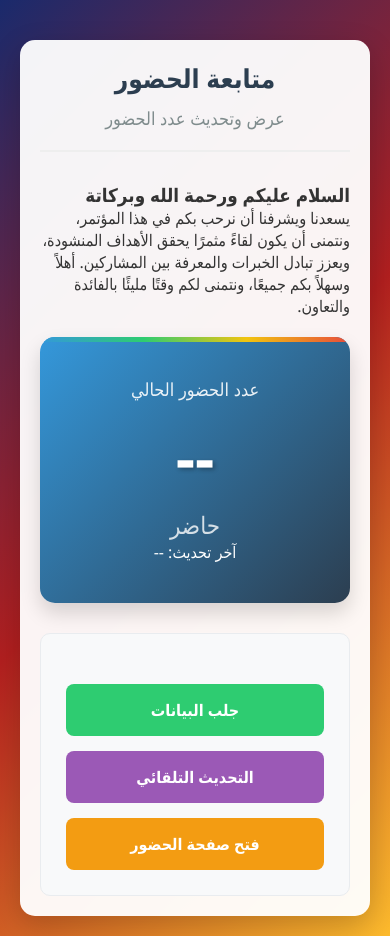
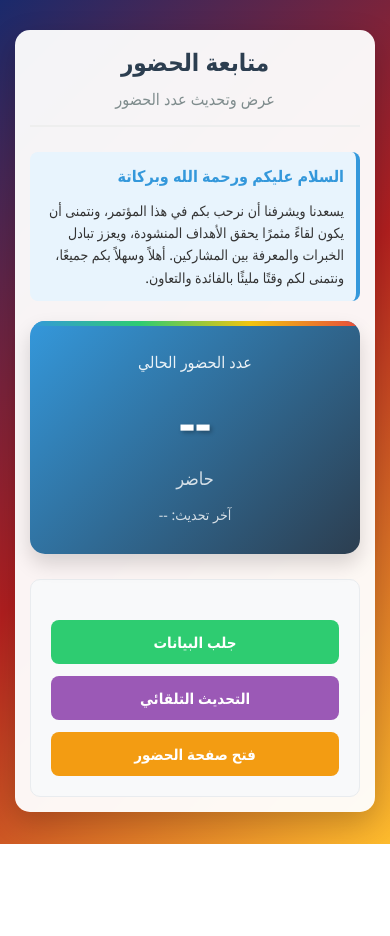
Before and after one commit to ahmedali-saif/Number-of-attendees, a plain HTML site: page index.html in a window 390 px wide. After the commit the page ends 844 px from the top, so only its background shows below. Drawn offline with Linux system fonts and the light colour scheme; no server answers.

Commit message:
Refactor index.html for improved layout and styles
Updated HTML structure and styles for attendance tracking page. Improved layout, button styles, and responsiveness for better user experience.

```diff
--- a/index.html
+++ b/index.html
@@ -5,7 +5,6 @@
     <meta name="viewport" content="width=device-width, initial-scale=1.0">
     <title>عرض وتحديث عدد الحضور</title>
     <style>
-        /* كل التنسيق كما هو تماماً */
         * {
             box-sizing: border-box;
             margin: 0;
@@ -19,7 +18,7 @@
             display: flex;
             flex-direction: column;
             align-items: center;
-            padding: 20px;
+            padding: 15px;
         }
         .container {
             max-width: 800px;
@@ -27,29 +26,43 @@
             background-color: rgba(255, 255, 255, 0.95);
             border-radius: 15px;
             box-shadow: 0 10px 30px rgba(0, 0, 0, 0.2);
-            padding: 30px;
-            margin-top: 20px;
+            padding: 20px;
+            margin-top: 15px;
         }
         .header {
             text-align: center;
-            margin-bottom: 30px;
+            margin-bottom: 25px;
             border-bottom: 2px solid #eee;
-            padding-bottom: 20px;
+            padding-bottom: 15px;
         }
-        h1 { color: #2c3e50; margin-bottom: 10px; font-size: 32px; }
-        .subtitle { color: #7f8c8d; font-size: 18px; }
-        .sheet-info {
+        h1 {
+            color: #2c3e50;
+            margin-bottom: 10px;
+            font-size: 28px;
+            word-wrap: break-word;
+        }
+        .subtitle {
+            color: #7f8c8d;
+            font-size: 16px;
+        }
+        .csv-info {
             background-color: #e8f4fd;
             border-radius: 8px;
             padding: 15px;
             margin-bottom: 20px;
             border-right: 4px solid #3498db;
+            font-size: 15px;
+            line-height: 1.6;
         }
-        .sheet-info h3 { color: #3498db; margin-bottom: 10px; }
+        .csv-info h3 {
+            color: #3498db;
+            margin-bottom: 10px;
+            font-size: 18px;
+        }
         .attendance-display {
             background: linear-gradient(135deg, #3498db 0%, #2c3e50 100%);
             border-radius: 15px;
-            padding: 40px 20px;
+            padding: 30px 15px;
             margin: 20px 0;
             text-align: center;
             box-shadow: 0 10px 20px rgba(0, 0, 0, 0.15);
@@ -64,26 +77,47 @@
             height: 5px;
             background: linear-gradient(90deg, #3498db, #2ecc71, #f1c40f, #e74c3c);
         }
-        .attendance-label { font-size: 20px; margin-bottom: 15px; opacity: 0.9; }
-        .attendance-value { font-size: 72px; font-weight: bold; text-shadow: 2px 2px 4px rgba(0,0,0,0.3); margin: 10px 0; }
-        .attendance-unit { font-size: 24px; opacity: 0.8; }
+        .attendance-label {
+            font-size: 18px;
+            margin-bottom: 15px;
+            opacity: 0.9;
+        }
+        .attendance-value {
+            font-size: 60px;
+            font-weight: bold;
+            text-shadow: 2px 2px 4px rgba(0,0,0,0.3);
+            margin: 10px 0;
+        }
+        .attendance-unit {
+            font-size: 20px;
+            opacity: 0.8;
+        }
+        .last-update {
+            margin-top: 15px;
+            font-size: 14px;
+            opacity: 0.8;
+        }
         .update-section {
             background-color: #f8f9fa;
             border-radius: 10px;
-            padding: 25px;
-            margin-top: 30px;
+            padding: 20px;
+            margin-top: 25px;
             border: 1px solid #e9ecef;
         }
-        .update-section h2 { color: #2c3e50; margin-bottom: 20px; text-align: center; font-size: 24px; }
+        .update-section h2 {
+            color: #2c3e50;
+            margin-bottom: 15px;
+            text-align: center;
+            font-size: 20px;
+        }
         .button-group {
             display: flex;
-            justify-content: space-between;
-            gap: 15px;
-            margin-top: 25px;
+            flex-direction: column;
+            gap: 12px;
+            margin-top: 20px;
         }
         button {
-            flex: 1;
-            padding: 15px 20px;
+            padding: 14px 18px;
             border: none;
             border-radius: 8px;
             font-size: 16px;
@@ -93,31 +127,113 @@
             display: flex;
             align-items: center;
             justify-content: center;
+            width: 100%;
         }
-        .fetch-btn { background-color: #2ecc71; color: white; }
-        .fetch-btn:hover { background-color: #27ae60; transform: translateY(-2px); box-shadow: 0 5px 15px rgba(46,204,113,0.3); }
-        .auto-update-btn { background-color: #9b59b6; color: white; }
-        .auto-update-btn:hover { background-color: #8e44ad; transform: translateY(-2px); box-shadow: 0 5px 15px rgba(155,89,182,0.3); }
-        .open-link-btn { background-color: #f39c12; color: white; }
-        .open-link-btn:hover { background-color: #e67e22; transform: translateY(-2px); box-shadow: 0 5px 15px rgba(243,156,18,0.3); }
-        .status { margin-top: 20px; padding: 15px; border-radius: 8px; text-align: center; font-weight: 500; display: none; }
-        .success { background-color: #d4edda; color: #155724; border: 1px solid #c3e6cb; }
-        .error { background-color: #f8d7da; color: #721c24; border: 1px solid #f5c6cb; }
-        .loading { display: inline-block; width: 20px; height: 20px; border: 3px solid rgba(255,255,255,.3); border-radius: 50%; border-top-color: #fff; animation: spin 1s ease-in-out infinite; margin-left: 10px; }
-        @keyframes spin { to { transform: rotate(360deg); } }
-        @media (max-width: 600px) {
-            .container { padding: 20px; }
-            .button-group { flex-direction: column; }
-            h1 { font-size: 26px; }
-            .attendance-value { font-size: 60px; }
-            .attendance-label { font-size: 18px; }
+        .fetch-btn {
+            background-color: #2ecc71;
+            color: white;
+        }
+        .fetch-btn:hover {
+            background-color: #27ae60;
+            transform: translateY(-2px);
+            box-shadow: 0 5px 15px rgba(46,204,113,0.3);
+        }
+        .auto-update-btn {
+            background-color: #9b59b6;
+            color: white;
+        }
+        .auto-update-btn:hover {
+            background-color: #8e44ad;
+            transform: translateY(-2px);
+            box-shadow: 0 5px 15px rgba(155,89,182,0.3);
+        }
+        .open-link-btn {
+            background-color: #f39c12;
+            color: white;
+        }
+        .open-link-btn:hover {
+            background-color: #e67e22;
+            transform: translateY(-2px);
+            box-shadow: 0 5px 15px rgba(243,156,18,0.3);
+        }
+        .status {
+            margin-top: 20px;
+            padding: 12px;
+            border-radius: 8px;
+            text-align: center;
+            font-weight: 500;
+            display: none;
+            font-size: 14px;
+        }
+        .success {
+            background-color: #d4edda;
+            color: #155724;
+            border: 1px solid #c3e6cb;
+        }
+        .error {
+            background-color: #f8d7da;
+            color: #721c24;
+            border: 1px solid #f5c6cb;
+        }
+        .loading {
+            display: inline-block;
+            width: 18px;
+            height: 18px;
+            border: 3px solid rgba(255,255,255,.3);
+            border-radius: 50%;
+            border-top-color: #fff;
+            animation: spin 1s ease-in-out infinite;
+            margin-left: 10px;
+        }
+        @keyframes spin {
+            to { transform: rotate(360deg); }
+        }
+
+        /* تحسينات إضافية للشاشات الصغيرة جداً */
+        @media (max-width: 480px) {
+            .container {
+                padding: 15px;
+            }
+            h1 {
+                font-size: 24px;
+            }
+            .attendance-value {
+                font-size: 50px;
+            }
+            .attendance-label {
+                font-size: 16px;
+            }
+            .attendance-unit {
+                font-size: 18px;
+            }
+            .csv-info {
+                padding: 12px;
+                font-size: 14px;
+            }
+            .csv-info h3 {
+                font-size: 16px;
+            }
+            button {
+                padding: 12px 15px;
+                font-size: 15px;
+            }
+        }
+
+        /* تحسينات للشاشات المتوسطة والكبيرة */
+        @media (min-width: 768px) {
+            .button-group {
+                flex-direction: row;
+            }
+            button {
+                width: auto;
+            }
         }
     </style>
 </head>
 <body>
     <div class="container">
         <div class="header">
-            <h1> متابعة الحضور</h1>
+            <h1>متابعة الحضور</h1>
             <p class="subtitle">عرض وتحديث عدد الحضور</p>
         </div>
 
@@ -153,6 +269,7 @@
 
             <div class="status" id="statusMessage"></div>
         </div>
+    </div>
 
     <script>
         document.addEventListener('DOMContentLoaded', function() {
```
